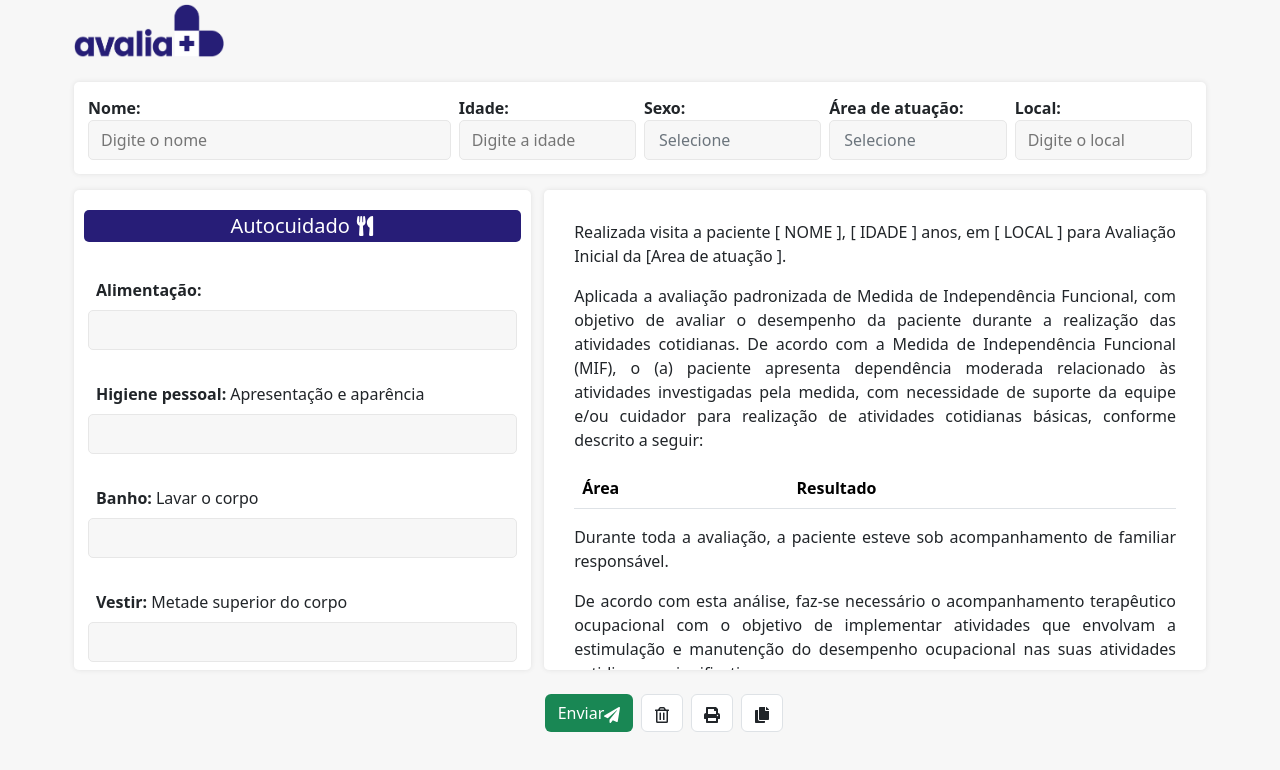
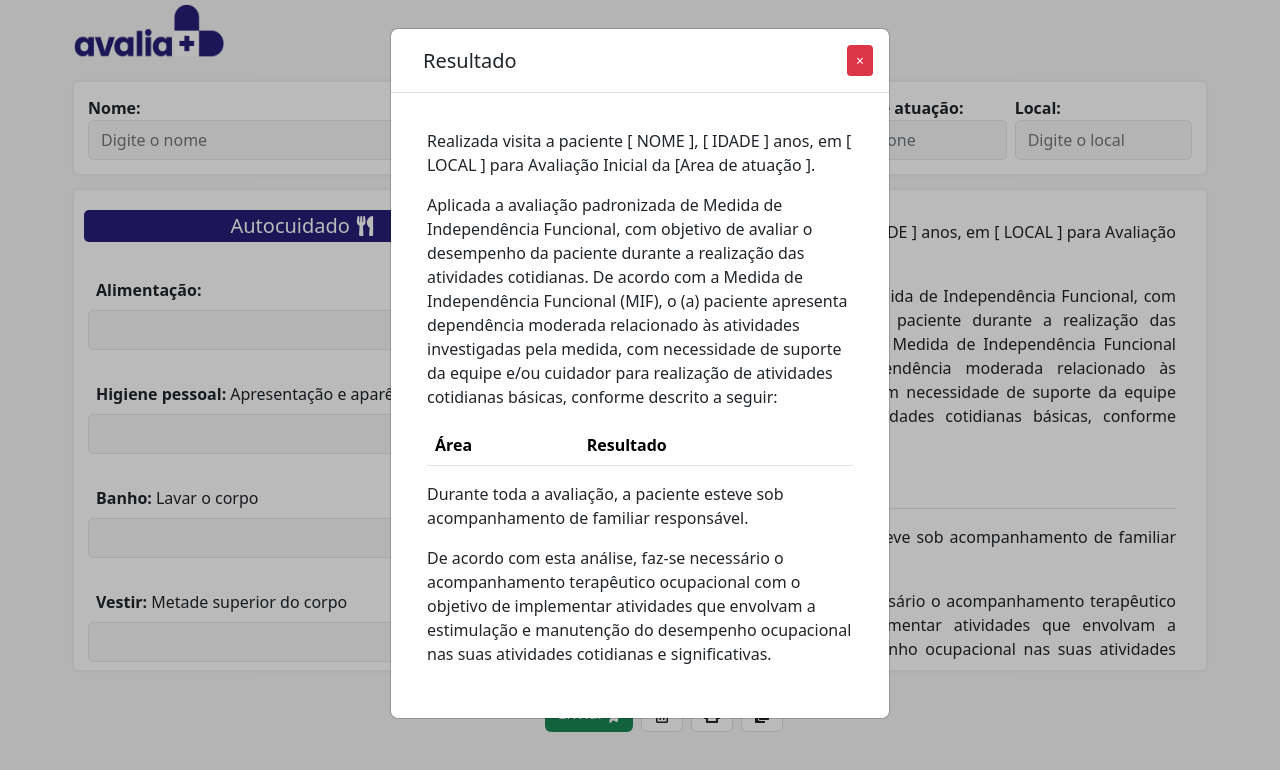
Before and after one commit to KelvinHarlan/mif, a Next.js app: page /home in a window 1280 px wide. Both pictures are taken after a click on the button "Enviar". Shown: the top 770 px of the page. Built offline with nearby package versions, Linux system fonts and the light colour scheme.

Commit message:
ksmdn8882

```diff
--- /dev/null
+++ b/src/app/home/components/ModalResultMobile.jsx
@@ -0,0 +1,72 @@
+"use client";
+
+import ResultPdf from "./resultPdf";
+
+const ModalResultMobile = ({
+  enviado,
+  alimentacao,
+  higienePessoal,
+  nome,
+  idade,
+  sexo,
+  areaAtuacao,
+  local,
+  banho,
+  seteEnviado,
+}) => {
+  const handleClosed = () => {
+    seteEnviado(false);
+  };
+  //Component
+  return (
+    <div>
+      {enviado && (
+        <div
+          className="modal"
+          tabIndex="-1"
+          role="dialog"
+          style={{ display: "block", background: "#00000045" }}
+        >
+          <div className="modal-dialog" role="document">
+            <div className="modal-content">
+              <div className="modal-header d-flex justify-content-between">
+                <h5 className="modal-title">
+                  <span className="la la-bell p-2"></span>Resultado
+                </h5>
+                <button
+                  className="btn btn-sm bg-danger text-white"
+                  onClick={handleClosed}
+                  type="button"
+                >
+                  <span aria-hidden="true">&times;</span>
+                </button>
+                {/*End Btn Close*/}
+              </div>
+
+              {/*End Basic Data*/}
+              <div className="modal-body">
+                <ResultPdf
+                  alimentacao={alimentacao}
+                  higienePessoal={higienePessoal}
+                  enviado={enviado}
+                  nome={nome}
+                  idade={idade}
+                  sexo={sexo}
+                  areaAtuacao={areaAtuacao}
+                  local={local}
+                  banho={banho}
+                />
+                {/*End Form*/}
+              </div>
+              {/*End Modal Body*/}
+            </div>
+            {/*End Modal Content*/}
+          </div>
+          {/*End Modal*/}
+        </div>
+      )}
+    </div>
+  );
+};
+
+export default ModalResultMobile;
--- a/src/app/home/page.jsx
+++ b/src/app/home/page.jsx
@@ -23,6 +23,7 @@ import {
 } from "./components/data";
 import "./components/homeStyle.css";
 import ResultPdf from "./components/resultPdf";
+import ModalResultMobile from "./components/ModalResultMobile";
 
 const index = () => {
   //Variables
@@ -103,6 +104,18 @@ const index = () => {
 
   return (
     <div className="w-100">
+      <ModalResultMobile
+        enviado={enviado}
+        alimentacao={alimentacao}
+        higienePessoal={higienePessoal}
+        nome={nome}
+        idade={idade}
+        sexo={sexo}
+        areaAtuacao={areaAtuacao}
+        local={local}
+        banho={banho}
+        seteEnviado={seteEnviado}
+      />
       <div className="container p-1">
         <div className="titulo">
           <Image
```
